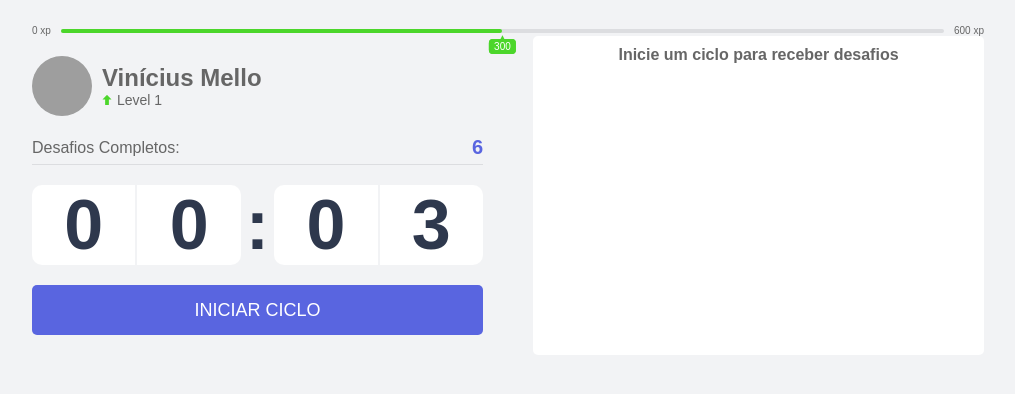
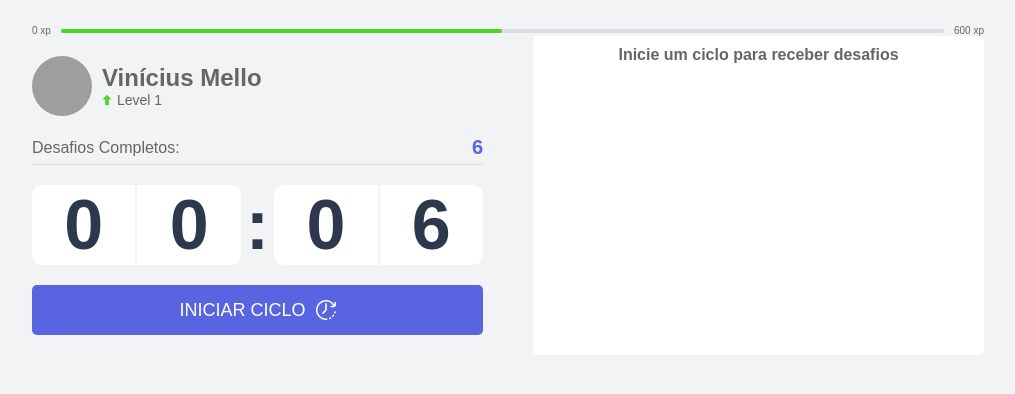
Before and after one commit to viniciusbmello/TypeScript-Next-NLW4, a Next.js app: page / in a window 1280 px wide. Shown: the top 394 px of the page, without its empty margins (132-1147 px from the left). Built offline with nearby package versions, Linux system fonts and the light colour scheme; grey boxes are pictures that could not be loaded.

Commit message:
SVG in Buttons

```diff
--- a/src/assets/svg/arrowUp.tsx
+++ b/src/assets/svg/arrowUp.tsx
@@ -2,11 +2,7 @@ import * as React from 'react'
 
 const SvgComponent: React.FC = (props: React.SVGProps<SVGSVGElement>) => {
   return (
-    <svg
-      xmlns="http://www.w3.org/2000/svg"
-      viewBox="0 0 512.171 512.171"
-      {...props}
-    >
+    <svg xmlns="http://www.w3.org/2000/svg" viewBox="0 0 512 512" {...props}>
       <path d="M476.723 216.64L263.305 3.115A10.652 10.652 0 00255.753 0a10.675 10.675 0 00-7.552 3.136L35.422 216.64c-3.051 3.051-3.947 7.637-2.304 11.627a10.67 10.67 0 009.856 6.571h117.333v266.667c0 5.888 4.779 10.667 10.667 10.667h170.667c5.888 0 10.667-4.779 10.667-10.667V234.837h116.885c4.309 0 8.192-2.603 9.856-6.592 1.664-3.989.725-8.554-2.326-11.605z" />
     </svg>
   )
--- /dev/null
+++ b/src/assets/svg/clock.tsx
@@ -0,0 +1,39 @@
+import * as React from 'react'
+
+const SvgComponent: React.FC = (props: React.SVGProps<SVGSVGElement>) => {
+  return (
+    <svg xmlns="http://www.w3.org/2000/svg" viewBox="0 0 512 512" {...props}>
+      <path
+        d="M458.406,380.681c-8.863-6.593-21.391-4.752-27.984,4.109c-3.626,4.874-7.506,9.655-11.533,14.21
+				c-7.315,8.275-6.538,20.915,1.737,28.231c3.806,3.364,8.531,5.016,13.239,5.016c5.532,0,11.04-2.283,14.992-6.754
+				c4.769-5.394,9.364-11.056,13.658-16.829C469.108,399.803,467.269,387.273,458.406,380.681z"
+      />
+      <path
+        d="M491.854,286.886c-10.786-2.349-21.447,4.496-23.796,15.288c-1.293,5.937-2.855,11.885-4.646,17.681
+				c-3.261,10.554,2.651,21.752,13.204,25.013c1.967,0.607,3.955,0.896,5.911,0.896c8.54,0,16.448-5.514,19.102-14.102
+				c2.126-6.878,3.98-13.937,5.514-20.98C509.492,299.89,502.647,289.236,491.854,286.886z"
+      />
+      <path
+        d="M362.139,444.734c-5.31,2.964-10.808,5.734-16.34,8.233c-10.067,4.546-14.542,16.392-9.996,26.459
+				c3.34,7.396,10.619,11.773,18.239,11.773c2.752,0,5.549-0.571,8.22-1.777c6.563-2.964,13.081-6.249,19.377-9.764
+				c9.645-5.384,13.098-17.568,7.712-27.212C383.968,442.803,371.784,439.35,362.139,444.734z"
+      />
+      <path
+        d="M236,96v151.716l-73.339,73.338c-7.81,7.811-7.81,20.474,0,28.284c3.906,3.906,9.023,5.858,14.143,5.858
+				c5.118,0,10.237-1.953,14.143-5.858l79.196-79.196c3.75-3.75,5.857-8.838,5.857-14.142V96c0-11.046-8.954-20-20-20
+				C244.954,76,236,84.954,236,96z"
+      />
+      <path
+        d="M492,43c-11.046,0-20,8.954-20,20v55.536C425.448,45.528,344.151,0,256,0C187.62,0,123.333,26.629,74.98,74.98
+				C26.629,123.333,0,187.62,0,256s26.629,132.667,74.98,181.02C123.333,485.371,187.62,512,256,512c0.169,0,0.332-0.021,0.5-0.025
+				c0.168,0.004,0.331,0.025,0.5,0.025c7.208,0,14.487-0.304,21.637-0.902c11.007-0.922,19.183-10.592,18.262-21.599
+				c-0.923-11.007-10.58-19.187-21.6-18.261C269.255,471.743,263.099,472,257,472c-0.169,0-0.332,0.021-0.5,0.025
+				c-0.168-0.004-0.331-0.025-0.5-0.025c-119.103,0-216-96.897-216-216S136.897,40,256,40c76.758,0,147.357,40.913,185.936,106
+				h-54.993c-11.046,0-20,8.954-20,20s8.954,20,20,20H448c12.18,0,23.575-3.423,33.277-9.353c0.624-0.356,1.224-0.739,1.796-1.152
+				C500.479,164.044,512,144.347,512,122V63C512,51.954,503.046,43,492,43z"
+      />
+    </svg>
+  )
+}
+
+export default SvgComponent
--- /dev/null
+++ b/src/assets/svg/close.tsx
@@ -0,0 +1,22 @@
+import * as React from 'react'
+
+const SvgComponent: React.FC = (props: React.SVGProps<SVGSVGElement>) => {
+  return (
+    <svg xmlns="http://www.w3.org/2000/svg" viewBox="0 0 384 384" {...props}>
+      <path
+        d="M368,176c-8.832,0-16,7.168-16,16c0,88.224-71.776,160-160,160S32,280.224,32,192S103.776,32,192,32
+			c42.952,0,83.272,16.784,113.536,47.264c6.224,6.264,16.36,6.304,22.624,0.08c6.272-6.224,6.304-16.36,0.08-22.632
+			C291.928,20.144,243.536,0,192,0C86.128,0,0,86.128,0,192s86.128,192,192,192c105.864,0,192-86.128,192-192
+			C384,183.168,376.832,176,368,176z"
+      />
+      <path
+        d="M214.624,192l36.688-36.688c6.248-6.248,6.248-16.376,0-22.624s-16.376-6.248-22.624,0L192,169.376l-36.688-36.688
+			c-6.24-6.248-16.384-6.248-22.624,0c-6.248,6.248-6.248,16.376,0,22.624L169.376,192l-36.688,36.688
+			c-6.248,6.248-6.248,16.376,0,22.624C135.808,254.44,139.904,256,144,256s8.192-1.56,11.312-4.688L192,214.624l36.688,36.688
+			C231.816,254.44,235.904,256,240,256s8.184-1.56,11.312-4.688c6.248-6.248,6.248-16.376,0-22.624L214.624,192z"
+      />
+    </svg>
+  )
+}
+
+export default SvgComponent
--- a/src/components/countdown/index.tsx
+++ b/src/components/countdown/index.tsx
@@ -2,11 +2,13 @@ import React, { useState, useEffect } from 'react'
 
 import Layout from './style'
 import CheckSvg from '../../assets/svg/check'
+import CloseSVG from '../../assets/svg/close'
+import ClockSvg from '../../assets/svg/clock'
 
 let countdownTimeout: NodeJS.Timeout
 
 const Countdown: React.FC = () => {
-  const [time, setTime] = useState(0.05 * 60)
+  const [time, setTime] = useState(0.1 * 60)
   const [isActive, setIsActive] = useState(false)
   const [hasFinished, setHasFinished] = useState(false)
 
@@ -23,7 +25,7 @@ const Countdown: React.FC = () => {
   function resetCountdown() {
     clearTimeout(countdownTimeout)
     setIsActive(false)
-    setTime(0.05 * 60)
+    setTime(0.1 * 60)
   }
 
   useEffect(() => {
@@ -64,10 +66,12 @@ const Countdown: React.FC = () => {
               onClick={resetCountdown}
             >
               Abandonar ciclo
+              <CloseSVG />
             </button>
           ) : (
             <button type="button" onClick={startCountdown}>
               Iniciar ciclo
+              <ClockSvg />
             </button>
           )}
         </>
--- a/src/components/countdown/style.ts
+++ b/src/components/countdown/style.ts
@@ -43,6 +43,10 @@ const Layout = styled.div`
     border-radius: 0.5rem;
     background: ${props => props.theme.colors.blue};
 
+    display: flex;
+    align-items: center;
+    justify-content: center;
+
     font-size: 1.8rem;
     text-transform: uppercase;
     color: ${props => props.theme.colors.white};
@@ -71,10 +75,14 @@ const Layout = styled.div`
   }
 
   & > button svg {
-    margin-left: 0.5rem;
-    width: 1.4rem;
-    height: 1.4rem;
+    margin-left: 1rem;
+    width: 2rem;
+    height: 2rem;
     fill: ${props => props.theme.colors.green};
+  }
+
+  & > button:not(:disabled) svg {
+    fill: ${props => props.theme.colors.white};
   }
 `
 
--- a/src/components/experienceBar/style.ts
+++ b/src/components/experienceBar/style.ts
@@ -29,13 +29,16 @@ const Layout = styled.div`
   }
 
   & > div > span {
-    top: 0.4rem;
     position: absolute;
     transform: translateX(-50%);
     text-align: center;
     line-height: 0.9rem;
 
     transition: all 0.1s linear;
+
+    animation: fadeCurrentExperience 2s linear forwards;
+    top: -1rem;
+    opacity: 0;
   }
 
   & > div > span > span:last-child {
@@ -49,6 +52,25 @@ const Layout = styled.div`
     background: none;
     color: ${props => props.theme.colors.green};
   }
+
+  @keyframes fadeCurrentExperience {
+    50% {
+      top: -1rem;
+      opacity: 0;
+    }
+    55% {
+      top: 0.4rem;
+      opacity: 1;
+    }
+    95% {
+      top: 0.4rem;
+      opacity: 1;
+    }
+    100% {
+      top: -1rem;
+      opacity: 0;
+    }
+  }
 `
 
 export default Layout
```
